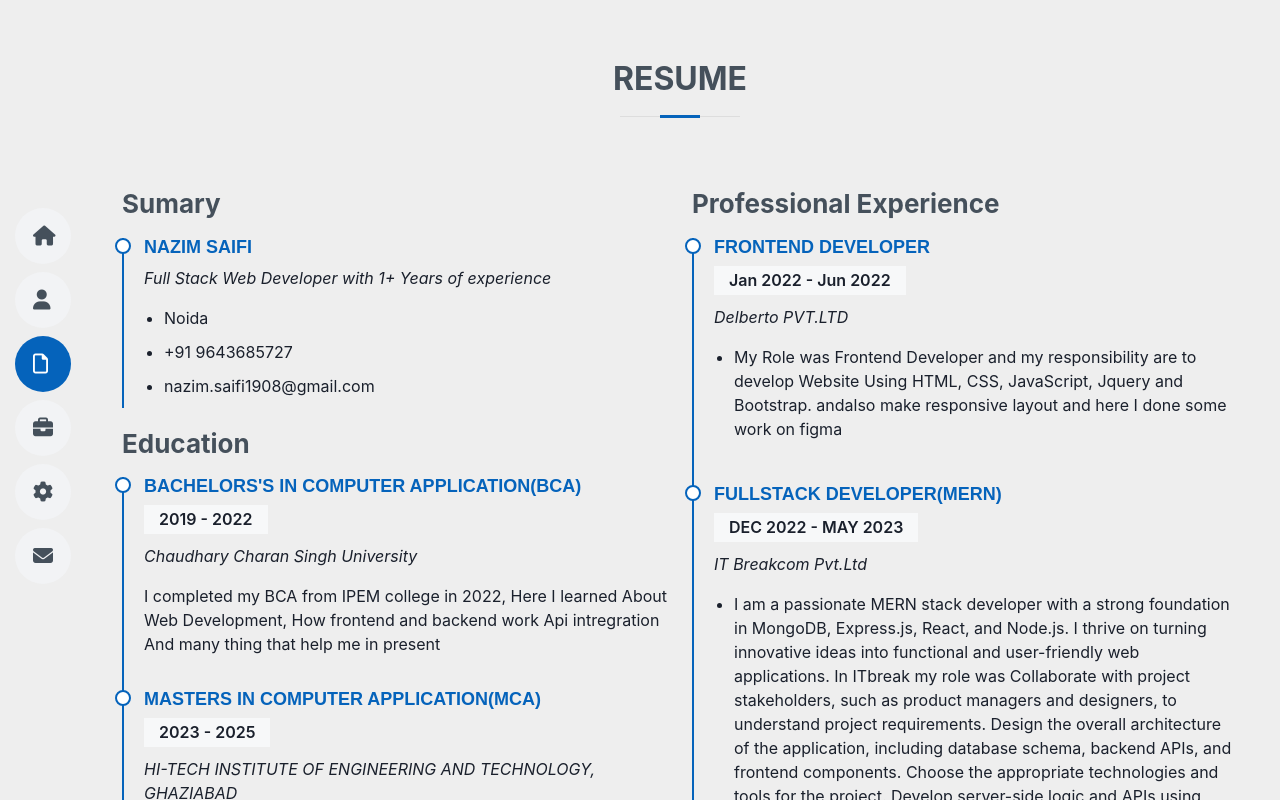
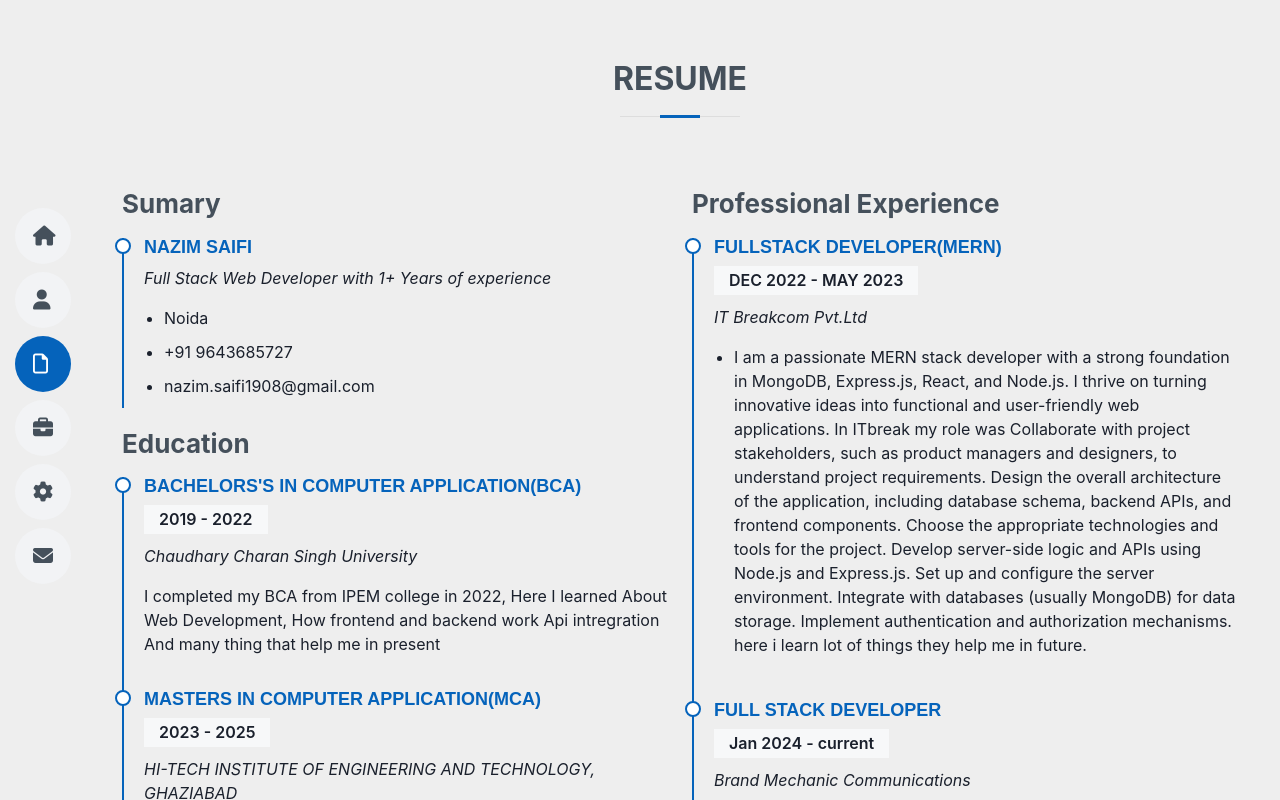
Before and after one commit to heyNazim/nazim-portfolio, a React (Create React App) app in the folder client/: page /page/resume in a window 1280 px wide. Built offline with nearby package versions, Linux system fonts and the light colour scheme.

Commit message:
add brandmechanic

```diff
--- a/client/src/components/Resume.jsx
+++ b/client/src/components/Resume.jsx
@@ -48,15 +48,6 @@ function Resume() {
               </ul>
             </div> */}
 
-<div className="resume-item">
-              <h4>Frontend Developer</h4>
-              <h5>Jan 2022 -  Jun 2022</h5>
-              <p><em>Delberto PVT.LTD</em></p>
-              <ul>
-                <li>My Role was Frontend  Developer and my responsibility are to develop Website  Using HTML, CSS, JavaScript, Jquery and Bootstrap. andalso make responsive layout and here I done some work on figma</li>
-
-              </ul>
-            </div>
 
             <div className="resume-item">
               <h4>FullStack Developer(MERN)</h4>
@@ -79,6 +70,18 @@ function Resume() {
               </ul>
             </div>
 
+<div className="resume-item">
+              <h4>Full Stack Developer</h4>
+              <h5>Jan 2024 -  current</h5>
+              <p><em>Brand Mechanic Communications</em></p>
+              <ul>
+<li>Created visually appealing and user-friendly website designs.</li>
+<li>Developed responsive and functional websites from concept to deployment.</li>
+<li>Ensured cross-browser compatibility and mobile responsiveness.</li>
+<li>Implemented best practices for SEO and web performance optimization.</li>
+<li>Utilized various web development tools and technologies to achieve project goals.</li>
+              </ul>
+            </div>
           </div>
         </div>
 
```
